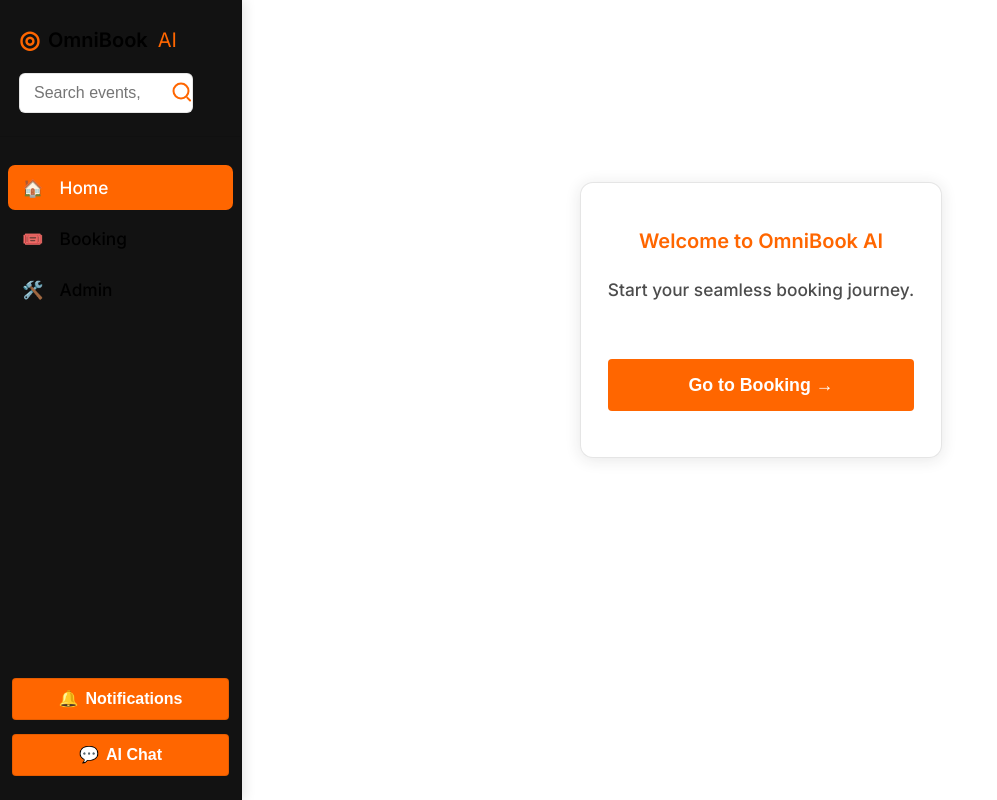
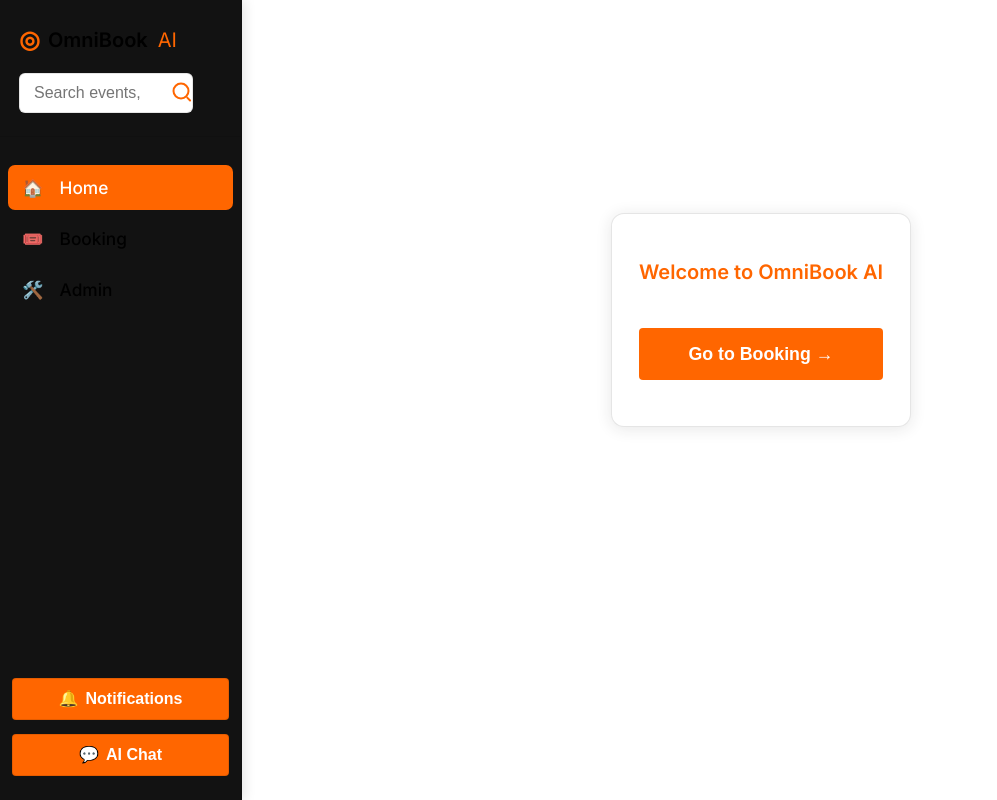
Before and after one commit to Workflow-Manager-admin/omnibook-ai-16339-5bd977bd, a React (Create React App) app in the folder omni_book_ai/: page / in a window 1280 px wide. Shown: the whole page, without its empty margins (0-997 px from the left). Built offline with nearby package versions, Linux system fonts and the light colour scheme.

Commit message:
Auto-commit: Changes as of 2025-05-30T04:08:37.398196+00:00

```diff
--- a/omni_book_ai/src/App.js
+++ b/omni_book_ai/src/App.js
@@ -11,7 +11,7 @@ import UniversalSearch from './components/UniversalSearch';
  // Home page: Only show welcome message & router button to Booking
 function Home() {
   const navigate = useNavigate();
-  // Home is now minimal: only welcome and button; all other elements are removed
+  // Display only the welcome message and a button that navigates to Booking page.
   return (
     <div
       className="main-content-inner single-page"
@@ -42,16 +42,6 @@ function Home() {
         >
           Welcome to OmniBook AI
         </div>
-        <div
-          className="description"
-          style={{
-            marginBottom: 36,
-            fontWeight: 500,
-            fontSize: '1.08rem'
-          }}
-        >
-          Start your seamless booking journey.
-        </div>
         <button
           className="btn btn-large"
           style={{
@@ -61,7 +51,7 @@ function Home() {
             fontSize: '1.11rem',
             minWidth: 165,
             padding: '15px 38px',
-            marginTop: 4,
+            marginTop: 20,
             border: 'none'
           }}
           onClick={() => navigate('/booking')}
```
Also changed, not shown: 1 other file (tests, documents, lock files or other folders).
